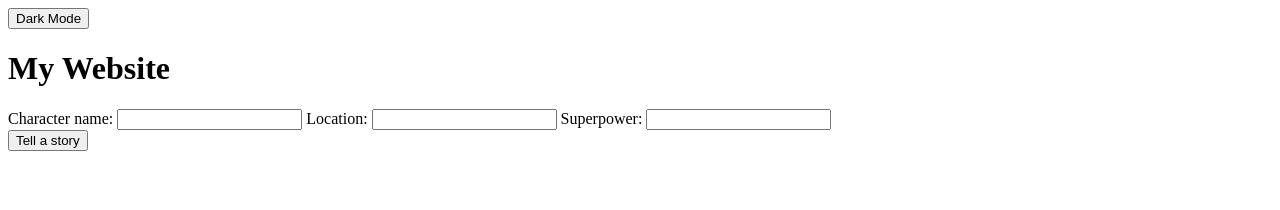
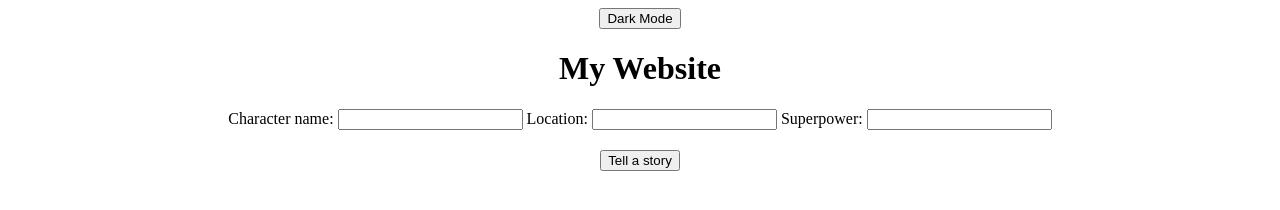
Before and after one commit to mimafarleyrose/week-7, a plain HTML site: page index.html in a window 1280 px wide. Drawn offline with Linux system fonts and the light colour scheme.

Commit message:
Styling changes

```diff
--- a/index.css
+++ b/index.css
@@ -1,7 +1,18 @@
 .dark-mode {
-    background-color: #112936f7
+  background-color: #112936f7;
 }
 
 .dark-mode > h1 {
-    color: white;
+  color: white;
 }
+
+body {
+  display: flex;
+  flex-direction: column;
+  align-items: center;
+  justify-content: space-around;
+}
+
+#story-button {
+  margin: 20px;
+}
--- a/index.html
+++ b/index.html
@@ -18,7 +18,7 @@
       <input type="text" name="location" /> Superpower:
       <input type="text" name="superpower" />
     </form>
-    <button onclick="validateForm()">Tell a story</button>
+    <button id="story-button" onclick="validateForm()">Tell a story</button>
     <div id="story"></div>
     <script src="index.js"></script>
   </body>
```
